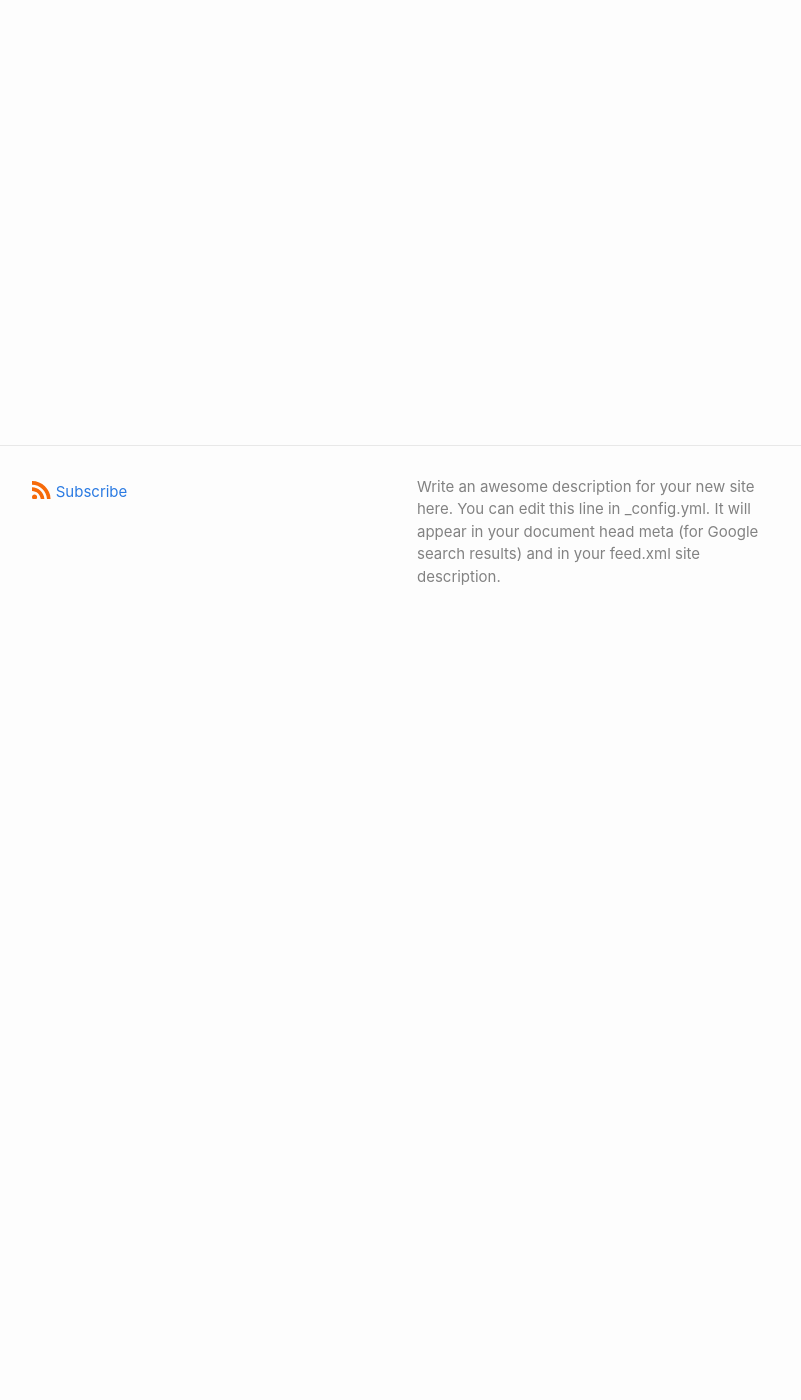
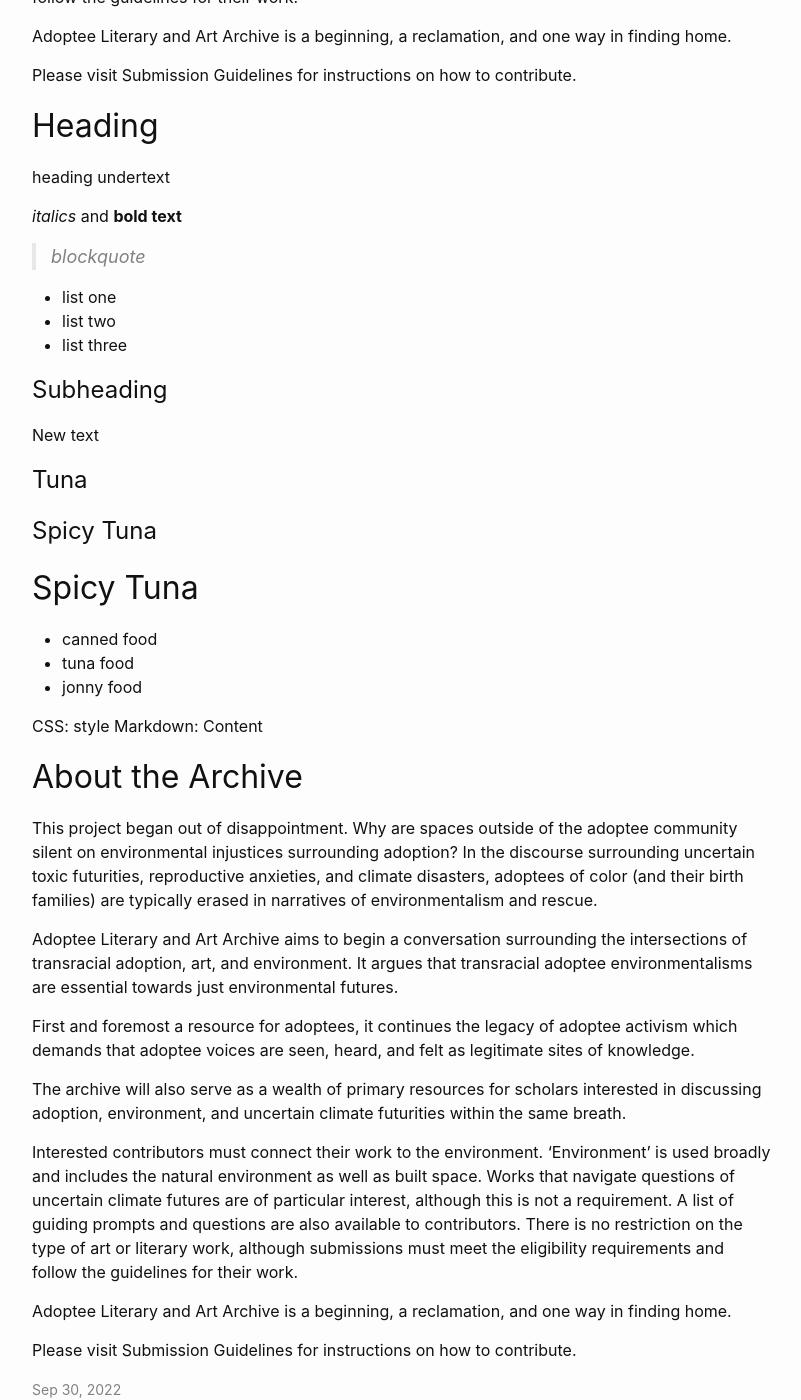
Before and after one commit to hgershone01/test_site, a Jekyll site: the page built from index.markdown, in a window 1280 px wide and 1400 px high, scrolled down 752 px. Shown: the whole window, without its empty margins (238-1039 px from the left). Built offline with Jekyll 4.4.1, drawn with Linux system fonts in a browser that asks for light colours; some of the changed text lies outside the part shown.

Commit message:
test_run

```diff
--- a/Gemfile
+++ b/Gemfile
@@ -9,7 +9,7 @@ source "https://rubygems.org"
 # Happy Jekylling!
 gem "jekyll", "~> 4.2.2"
 # This is the default theme for new Jekyll sites. You may change this to anything you like.
-gem "minima", "~> 2.5"
+#gem "minima", "~> 2.5"
 # If you want to use GitHub Pages, remove the "gem "jekyll"" above and
 # uncomment the line below. To upgrade, run `bundle update github-pages`.
 # gem "github-pages", group: :jekyll_plugins
--- a/index.markdown
+++ b/index.markdown
@@ -8,8 +8,27 @@ subtitle: Subtitle!
 author: Hannah Gershone
 ---
 
+
+# About the Archive
+
+This project began out of disappointment. Why are spaces outside of the adoptee community silent on environmental injustices surrounding adoption? In the discourse surrounding uncertain toxic futurities, reproductive anxieties, and climate disasters, adoptees of color (and their birth families) are typically erased in narratives of environmentalism and rescue.
+
+Adoptee Literary and Art Archive aims to begin a conversation surrounding the intersections of transracial adoption, art, and environment. It argues that transracial adoptee environmentalisms are essential towards just environmental futures.
+
+First and foremost a resource for adoptees, it continues the legacy of adoptee activism which demands that adoptee voices are seen, heard, and felt as legitimate sites of knowledge.
+
+The archive will also serve as a wealth of primary resources for scholars interested in discussing adoption, environment, and uncertain climate futurities within the same breath.
+
+Interested contributors must connect their work to the environment. ‘Environment’ is used broadly and includes the natural environment as well as built space. Works that navigate questions of uncertain climate futures are of particular interest, although this is not a requirement. A list of guiding prompts and questions are also available to contributors. There is no restriction on the type of art or literary work, although submissions must meet the eligibility requirements and follow the guidelines for their work.
+
+Adoptee Literary and Art Archive is a beginning, a reclamation, and one way in finding home.
+
+Please visit Submission Guidelines for instructions on how to contribute.
+
+
 # Heading
 
+heading undertext
 
 
 
@@ -24,3 +43,34 @@ author: Hannah Gershone
 ## Subheading
 
 New text
+
+
+## Tuna
+
+## Spicy Tuna
+
+# Spicy Tuna
+
+-  canned food
+-  tuna food
+-  jonny food
+
+
+CSS: style
+Markdown: Content
+
+# About the Archive
+
+This project began out of disappointment. Why are spaces outside of the adoptee community silent on environmental injustices surrounding adoption? In the discourse surrounding uncertain toxic futurities, reproductive anxieties, and climate disasters, adoptees of color (and their birth families) are typically erased in narratives of environmentalism and rescue.
+
+Adoptee Literary and Art Archive aims to begin a conversation surrounding the intersections of transracial adoption, art, and environment. It argues that transracial adoptee environmentalisms are essential towards just environmental futures.
+
+First and foremost a resource for adoptees, it continues the legacy of adoptee activism which demands that adoptee voices are seen, heard, and felt as legitimate sites of knowledge.
+
+The archive will also serve as a wealth of primary resources for scholars interested in discussing adoption, environment, and uncertain climate futurities within the same breath.
+
+Interested contributors must connect their work to the environment. ‘Environment’ is used broadly and includes the natural environment as well as built space. Works that navigate questions of uncertain climate futures are of particular interest, although this is not a requirement. A list of guiding prompts and questions are also available to contributors. There is no restriction on the type of art or literary work, although submissions must meet the eligibility requirements and follow the guidelines for their work.
+
+Adoptee Literary and Art Archive is a beginning, a reclamation, and one way in finding home.
+
+Please visit Submission Guidelines for instructions on how to contribute.
```
Also changed, not shown: Gemfile.lock, 1 other file.
